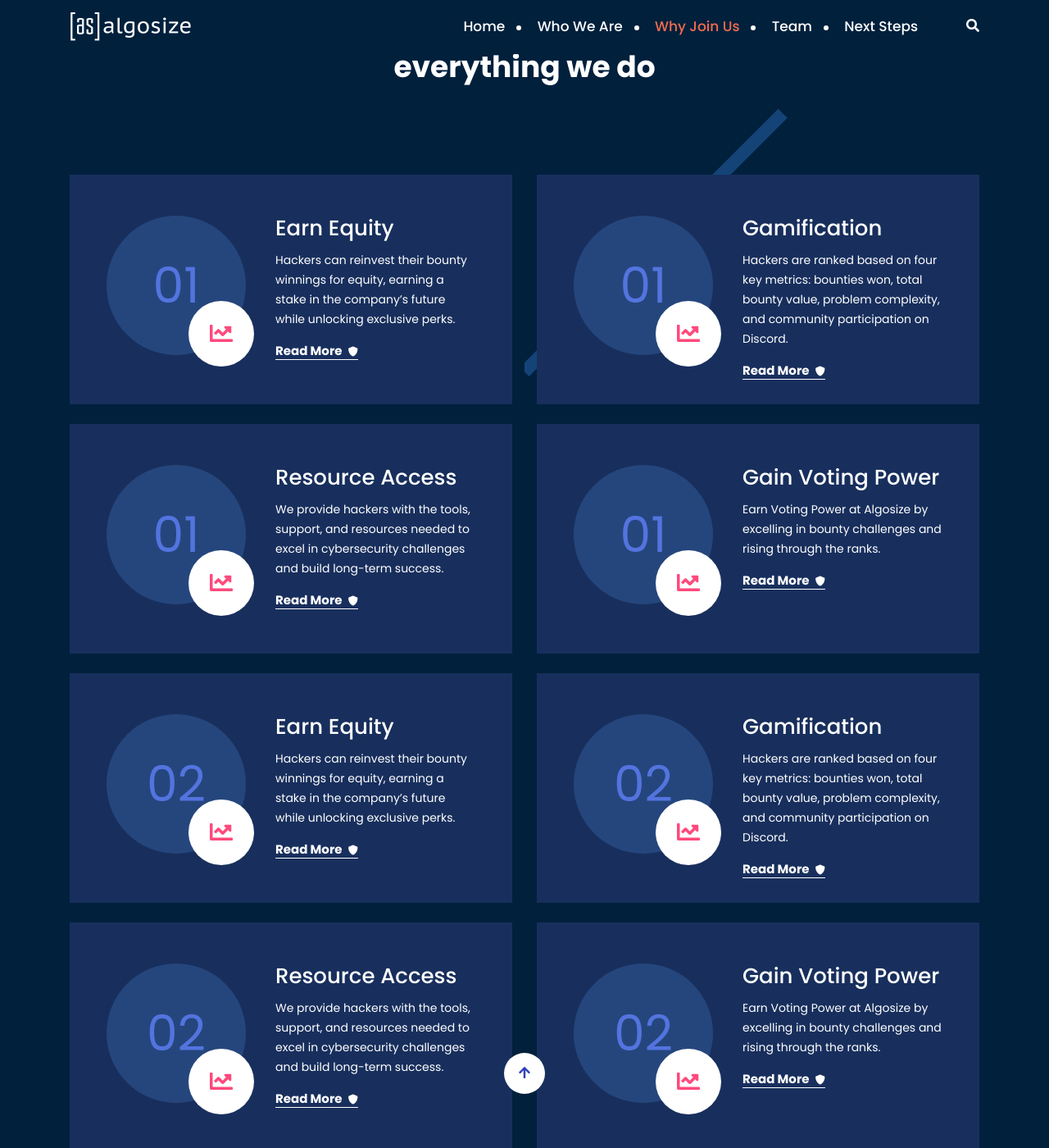
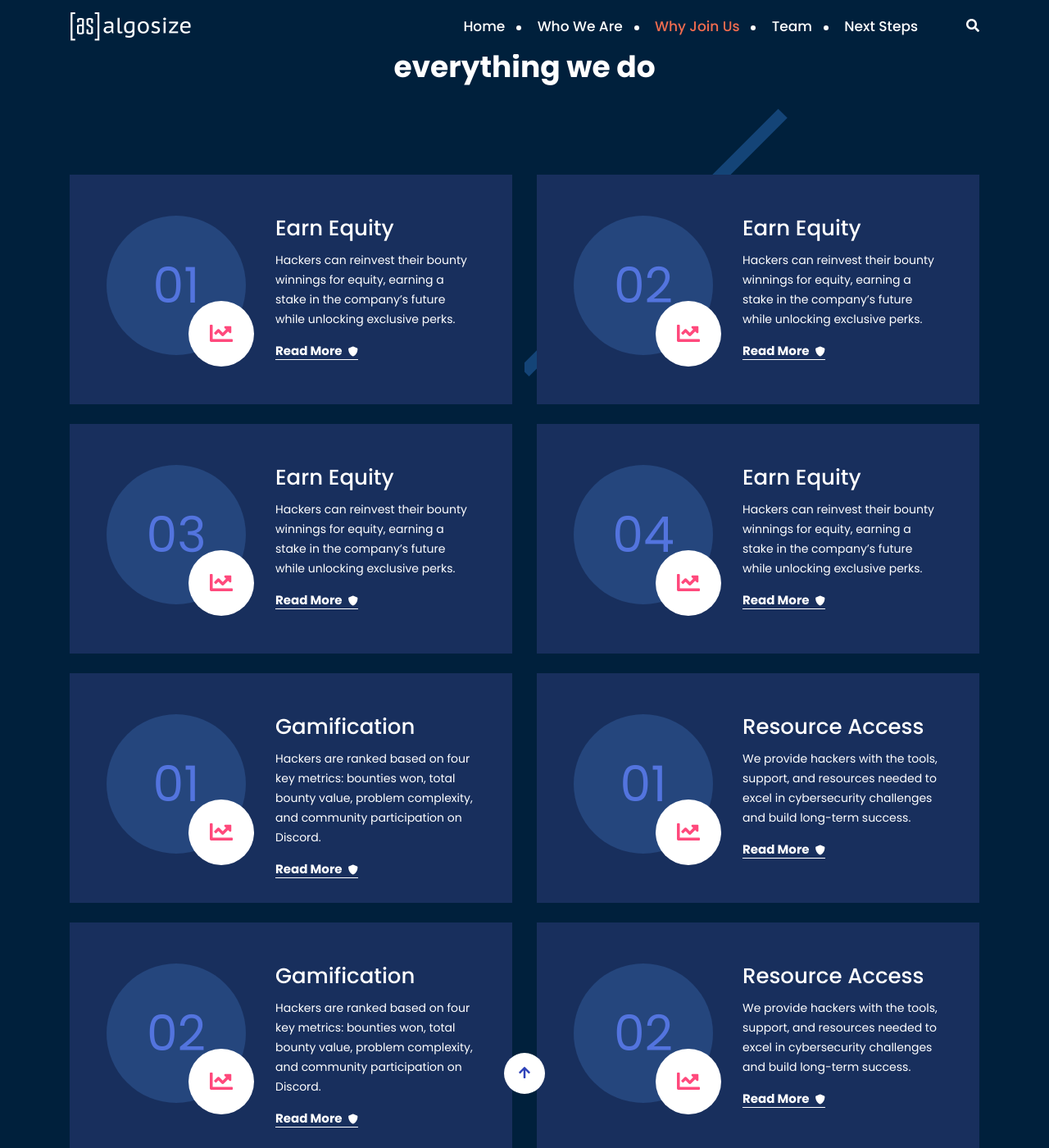
Before and after one commit to AlgoSize/website, a Jekyll site: the page built from index.html, in a window 1280 px wide and 1400 px high, scrolled down 2539 px. Shown: the whole window at 82% size. Built offline with Jekyll 4.4.1, drawn with Linux system fonts in a browser that asks for light colours; some of the changed text lies outside the part shown.

Commit message:
Update services.html

```diff
--- a/_includes/services.html
+++ b/_includes/services.html
@@ -27,6 +27,8 @@
                     </div>
                 </div>
             </div>
+            {% endfor %}
+            {% for service in site.services %}
             <div class="col-lg-6 mb-4">
                 <div class="single-service-box">
                     <div class="single-service-icon-box">
@@ -42,6 +44,8 @@
                     </div>
                 </div>
             </div>
+            {% for service in site.services %}
+            {% endfor %}
             <div class="col-lg-6 mb-4">
                 <div class="single-service-box">
                     <div class="single-service-icon-box">
@@ -57,6 +61,8 @@
                     </div>
                 </div>
             </div>
+            {% endfor %}
+            {% for service in site.services %}
             <div class="col-lg-6 mb-4">
                 <div class="single-service-box">
                     <div class="single-service-icon-box">
```
